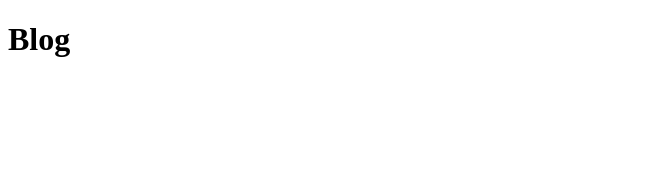
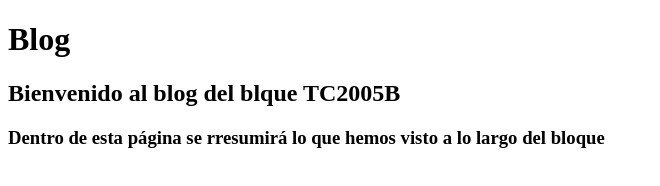
Before and after one commit to Katssu1303/Tareas, a plain HTML site: page blog/blog.html in a window 1280 px wide. Shown: the whole page, without its empty margins (0-660 px from the left). Drawn offline with Linux system fonts and the light colour scheme.

Commit message:
ADD: pagina inicial

```diff
--- a/blog/blog.html
+++ b/blog/blog.html
@@ -7,5 +7,7 @@
 </head>
 <body>
     <h1>Blog</h1>
+    <h2>Bienvenido al blog del blque TC2005B</h2>
+    <h3>Dentro de esta página se rresumirá lo que hemos visto a lo largo del bloque</h3>
 </body>
 </html>
```
